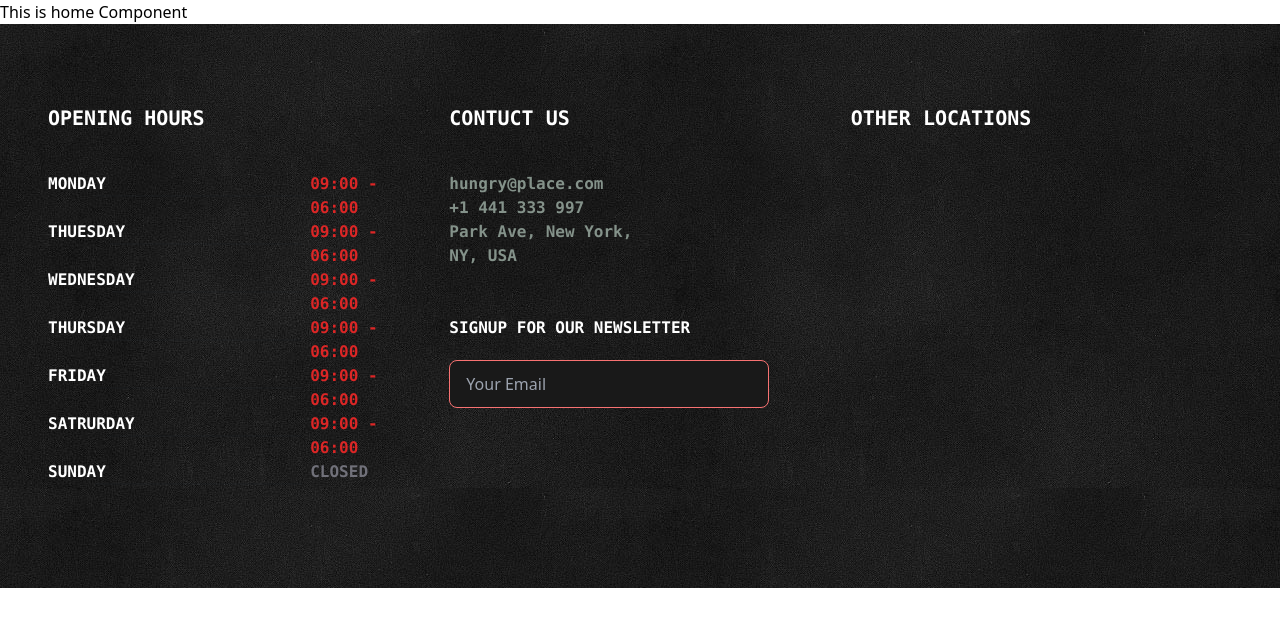
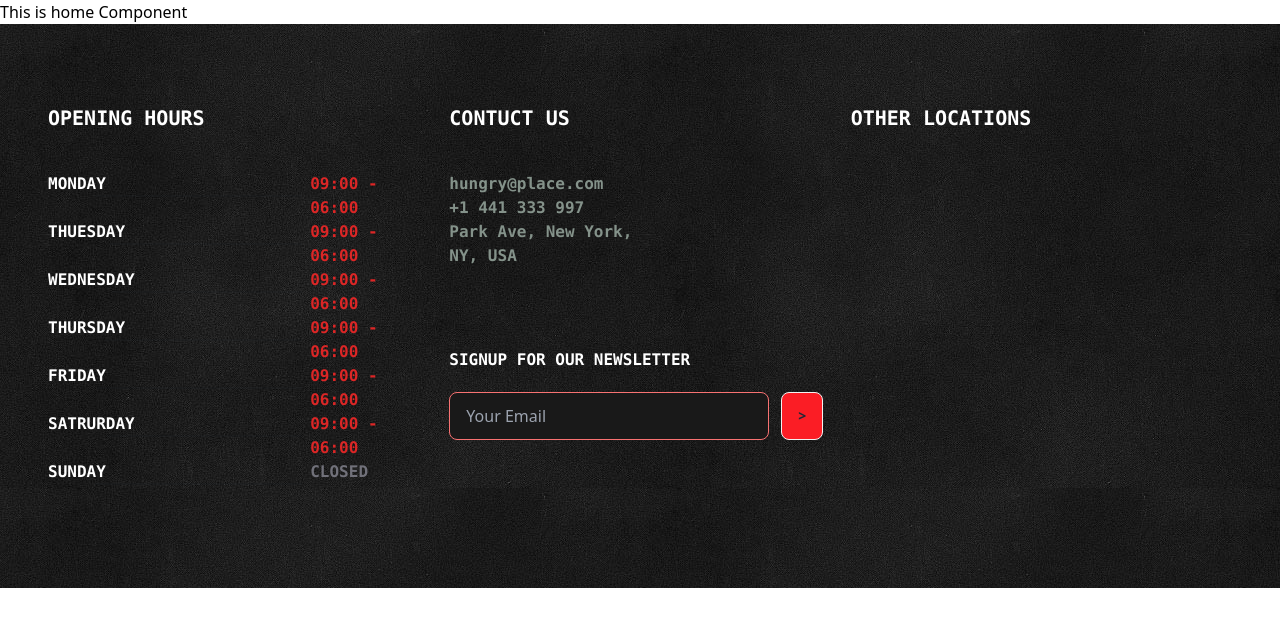
Before and after one commit to Nik7s/hungry-place-restaurant-client, a React (Vite) app: page / in a window 1280 px wide. Shown: the top 626 px of the page. Built offline with nearby package versions, Linux system fonts and the light colour scheme.

Commit message:
Finish location and contact portion of footer

```diff
--- a/src/Pages/Home/Home/Shared/Footer/Footer.jsx
+++ b/src/Pages/Home/Home/Shared/Footer/Footer.jsx
@@ -49,15 +49,16 @@ const Footer = () => {
           NY, USA
         </p>
 
-        <h1 className="font-mono mt-12 font-bold mb-10">
+        <h1 className="font-mono mt-20 font-bold mb-10">
           SIGNUP FOR OUR NEWSLETTER
         </h1>
-        <div className="mt-[-20px]">
+        <div className="mt-[-20px] flex items-center">
           <input
             type="email"
             placeholder="Your Email"
             className="input bg-[#191919] input-bordered input-error w-full max-w-xs"
           />
+          <button className="btn bg-[#FB1D25] ms-3">&gt;</button>
         </div>
       </div>
       <div>
```
